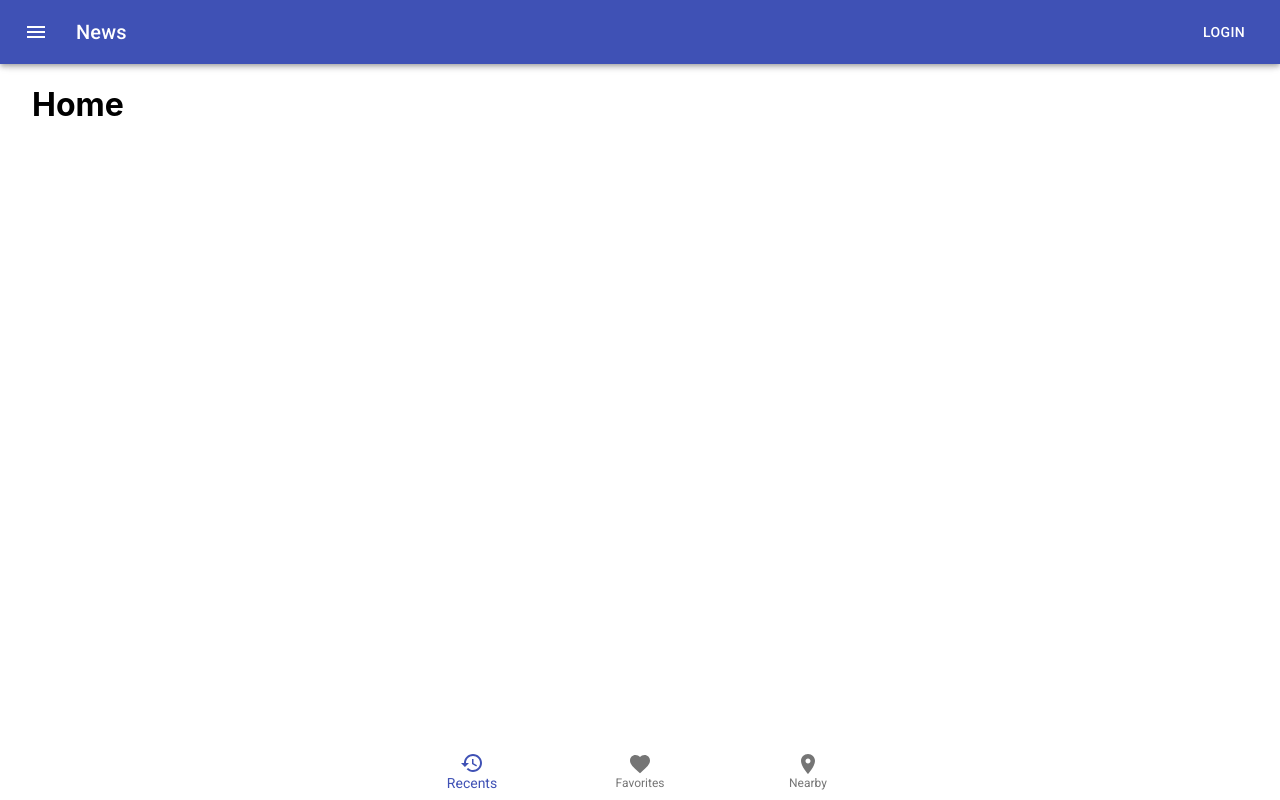
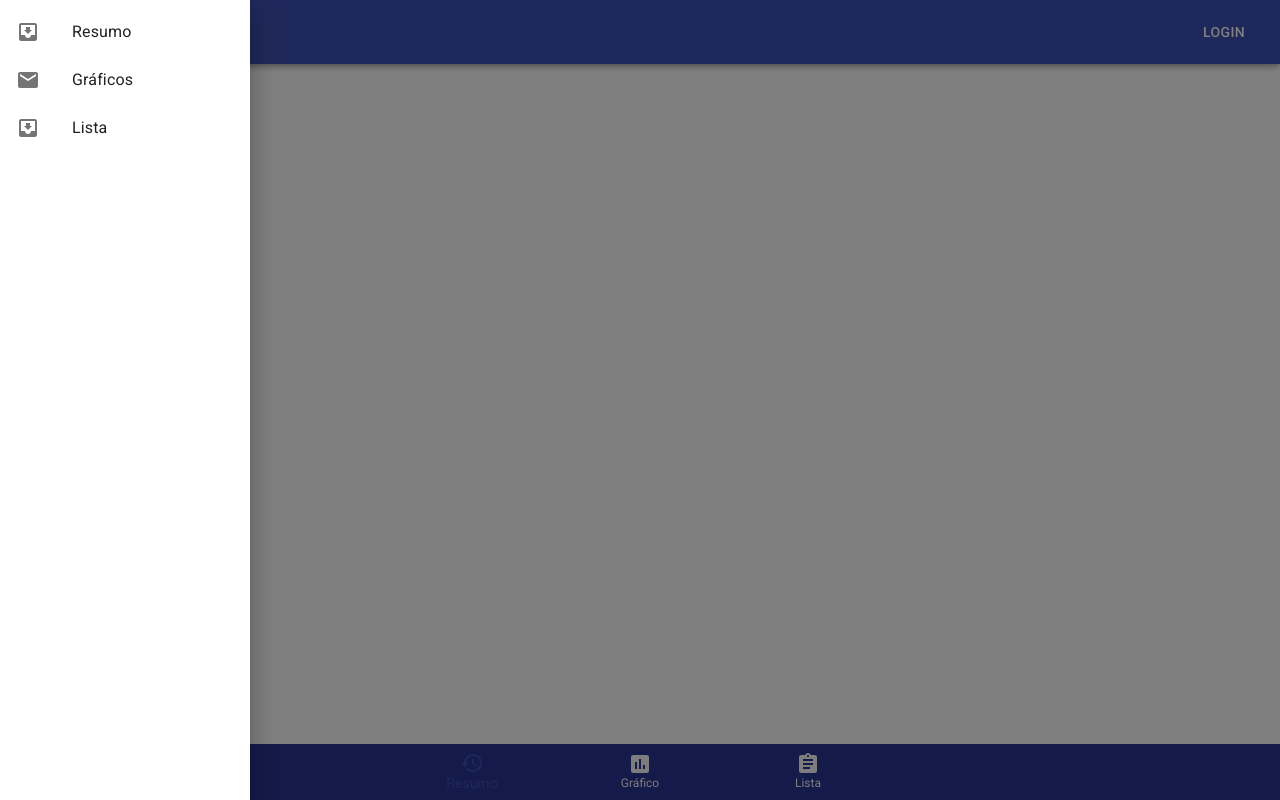
Before and after one commit to marcoarruda/financeiro-app, a React (Create React App) app: page / in a window 1280 px wide. Both pictures are taken after a click on the button "menu". Built offline with nearby package versions, Linux system fonts and the light colour scheme.

Commit message:
General implementations

```diff
--- /dev/null
+++ b/src/components/Drawer.tsx
@@ -0,0 +1,85 @@
+import React from 'react';
+import clsx from 'clsx';
+import { makeStyles } from '@material-ui/core/styles';
+import Drawer from '@material-ui/core/Drawer';
+import Button from '@material-ui/core/Button';
+import List from '@material-ui/core/List';
+import Divider from '@material-ui/core/Divider';
+import ListItem from '@material-ui/core/ListItem';
+import ListItemIcon from '@material-ui/core/ListItemIcon';
+import ListItemText from '@material-ui/core/ListItemText';
+import InboxIcon from '@material-ui/icons/MoveToInbox';
+import MailIcon from '@material-ui/icons/Mail';
+import IconButton from '@material-ui/core/IconButton';
+import MenuIcon from '@material-ui/icons/Menu';
+
+const useStyles = makeStyles({
+  list: {
+    width: 250,
+  },
+  fullList: {
+    width: 'auto',
+  },
+});
+
+type Anchor = 'top' | 'left' | 'bottom' | 'right';
+function TemporaryDrawer() {
+  const classes = useStyles();
+  const [state, setState] = React.useState({
+    top: false,
+    left: false,
+    bottom: false,
+    right: false,
+  });
+
+  const toggleDrawer = (anchor: Anchor, open: boolean) => (
+    event: React.KeyboardEvent | React.MouseEvent,
+  ) => {
+    if (
+      event.type === 'keydown' &&
+      ((event as React.KeyboardEvent).key === 'Tab' ||
+        (event as React.KeyboardEvent).key === 'Shift')
+    ) {
+      return;
+    }
+
+    setState({ ...state, [anchor]: open });
+  };
+
+  const list = (anchor: Anchor) => (
+    <div
+      className={clsx(classes.list, {
+        [classes.fullList]: anchor === 'top' || anchor === 'bottom',
+      })}
+      role="presentation"
+      onClick={toggleDrawer(anchor, false)}
+      onKeyDown={toggleDrawer(anchor, false)}
+    >
+      <List>
+        {['Resumo', 'Gráficos', 'Lista'].map((text, index) => (
+          <ListItem button key={text}>
+            <ListItemIcon>{index % 2 === 0 ? <InboxIcon /> : <MailIcon />}</ListItemIcon>
+            <ListItemText primary={text} />
+          </ListItem>
+        ))}
+      </List>
+    </div>
+  );
+
+  return (
+    <div>
+      {(['left'] as Anchor[]).map((anchor) => (
+        <React.Fragment key={anchor}>
+          <IconButton edge="start" onClick={toggleDrawer(anchor, true)} color="inherit" aria-label="menu">
+            <MenuIcon />
+          </IconButton>
+          <Drawer anchor={anchor} open={state[anchor]} onClose={toggleDrawer(anchor, false)}>
+            {list(anchor)}
+          </Drawer>
+        </React.Fragment>
+      ))}
+    </div>
+  );
+}
+
+export default TemporaryDrawer
--- a/src/components/Footer.tsx
+++ b/src/components/Footer.tsx
@@ -5,13 +5,24 @@
 import RestoreIcon from '@material-ui/icons/Restore';
 import FavoriteIcon from '@material-ui/icons/Favorite';
 import LocationOnIcon from '@material-ui/icons/LocationOn';
+import AssessmentIcon from '@material-ui/icons/Assessment';
+import AssignmentIcon from '@material-ui/icons/Assignment';
+import { colors } from '@material-ui/core';
 
 const useStyles = makeStyles({
-  root: {
+  navigation: {
     width: '100%',
     position: 'fixed',
-    bottom: 0
+    bottom: 0,
+    backgroundColor: colors.indigo[800],
+    color: colors.common.white,
   },
+  navigationAction: {
+    color: colors.grey[50],
+  },
+  navigationActionSelected: {
+    color: colors.common.white,
+  }
 });
 
 const SimpleBottomNavigation: React.FC = () => {
@@ -25,11 +36,11 @@
         setValue(newValue);
       }}
       showLabels
-      className={classes.root}
+      className={classes.navigation}
     >
-      <BottomNavigationAction label="Recents" icon={<RestoreIcon />} />
-      <BottomNavigationAction label="Favorites" icon={<FavoriteIcon />} />
-      <BottomNavigationAction label="Nearby" icon={<LocationOnIcon />} />
+      <BottomNavigationAction className={classes.navigationAction} label="Resumo" icon={<RestoreIcon />} />
+      <BottomNavigationAction className={classes.navigationAction} label="Gráfico" icon={<AssessmentIcon />} />
+      <BottomNavigationAction className={classes.navigationAction} label="Lista" icon={<AssignmentIcon />} />
     </BottomNavigation>
   );
 }
--- a/src/components/Header.tsx
+++ b/src/components/Header.tsx
@@ -6,6 +6,7 @@
 import Button from '@material-ui/core/Button';
 import IconButton from '@material-ui/core/IconButton';
 import MenuIcon from '@material-ui/icons/Menu';
+import Drawer from './Drawer';
 
 const useStyles = makeStyles((theme: Theme) =>
   createStyles({
@@ -31,9 +32,10 @@
     <div className={classes.root}>
       <AppBar position="static">
         <Toolbar>
-          <IconButton edge="start" className={classes.menuButton} color="inherit" aria-label="menu">
+          <Drawer />
+          {/* <IconButton edge="start" className={classes.menuButton} color="inherit" aria-label="menu">
             <MenuIcon />
-          </IconButton>
+          </IconButton> */}
           <Typography variant="h6" className={classes.title}>
             News
           </Typography>
```
Also changed, not shown: 1 other file (tests, documents, lock files or other folders).
